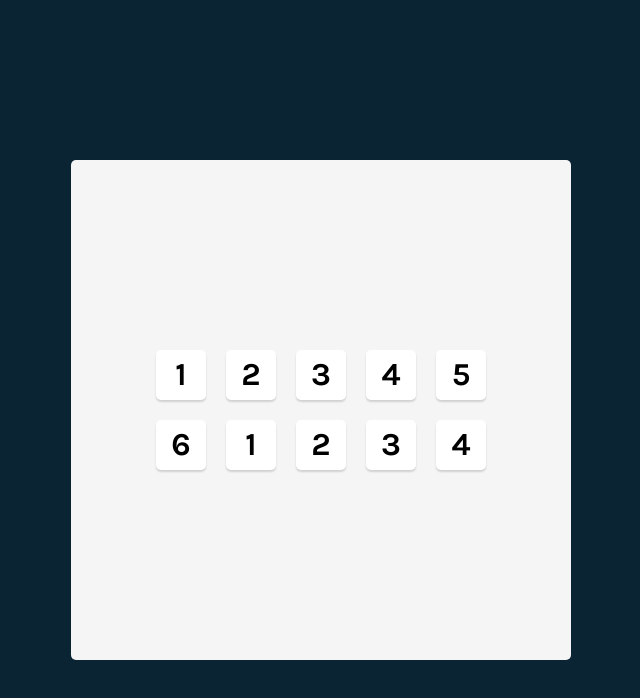
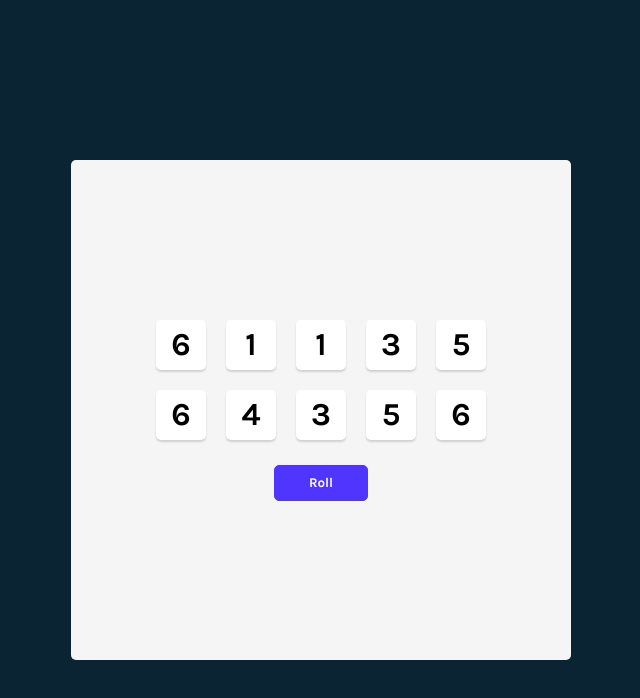
Before and after one commit to denineguy/Tenzies, a React (Vite) app: page / in a window 1280 px wide. Shown: the top 698 px of the page, without its empty margins (319-959 px from the left). Built offline with nearby package versions, Linux system fonts and the light colour scheme.

Commit message:
add functionality to reroll dice

```diff
--- a/src/App.jsx
+++ b/src/App.jsx
@@ -3,29 +3,29 @@
 
 
 export default function App() {
+  const [dice, setDice] = React.useState(allNewDice())
+
+  const diceElements = dice.map(die => <Die value={die}/>)
+
   function allNewDice() {
     const newArray = [];
     for(let i = 0; i < 10; i++) {
         newArray.push(Math.floor(Math.random() * 6) + 1)
     }
     return newArray;
-}
-console.log(allNewDice())
+  }
+
+  function reRoll() {
+    setDice(allNewDice())
+  }
+
   return (
     <div>
         <main>
             <div className="die--container">
-                <Die value="1"/>
-                <Die value="2"/>
-                <Die value="3"/>
-                <Die value="4"/>
-                <Die value="5"/>
-                <Die value="6"/>
-                <Die value="1"/>
-                <Die value="2"/>
-                <Die value="3"/>
-                <Die value="4"/>
+                {diceElements}
             </div>
+            <button className="die--roll" onClick={reRoll}>Roll</button>
         </main>
     </div>
   )
--- a/src/index.css
+++ b/src/index.css
@@ -45,9 +45,18 @@
 }
 
 .die--container {
-display: grid;
-grid-template-columns: auto auto auto auto auto;
-grid-column-gap: 20px;
-grid-row-gap: 20px;
-padding: 25px;
+  display: grid;
+  grid-template: auto auto / repeat(5, 1fr);
+  grid-column-gap: 20px;
+  grid-row-gap: 20px;
 }
+
+.die--roll {
+  background-color: #5035FF;
+  margin-top: 25px;
+  width: 94px;
+  height: 36px;
+  border-radius: 5px;
+  color: #ffffff;
+  border: 1px solid #5035FF;
+}
```
